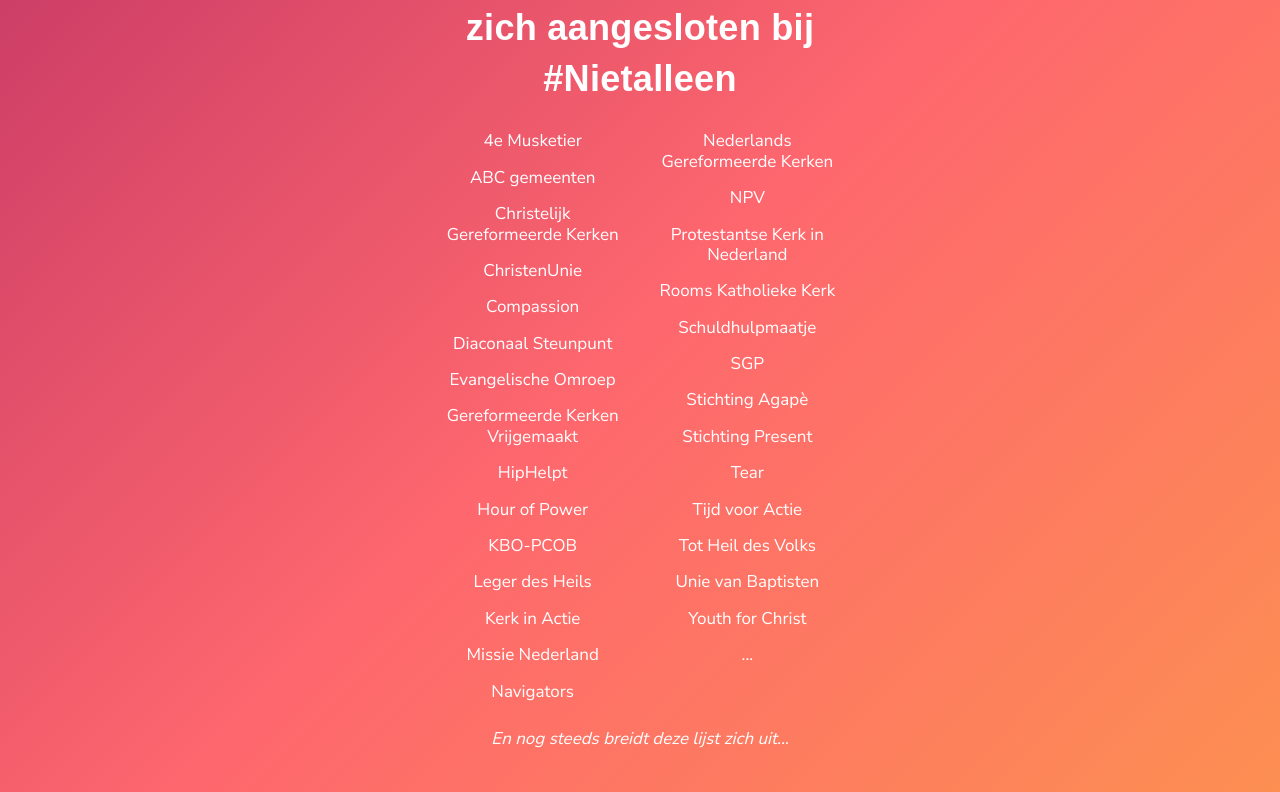
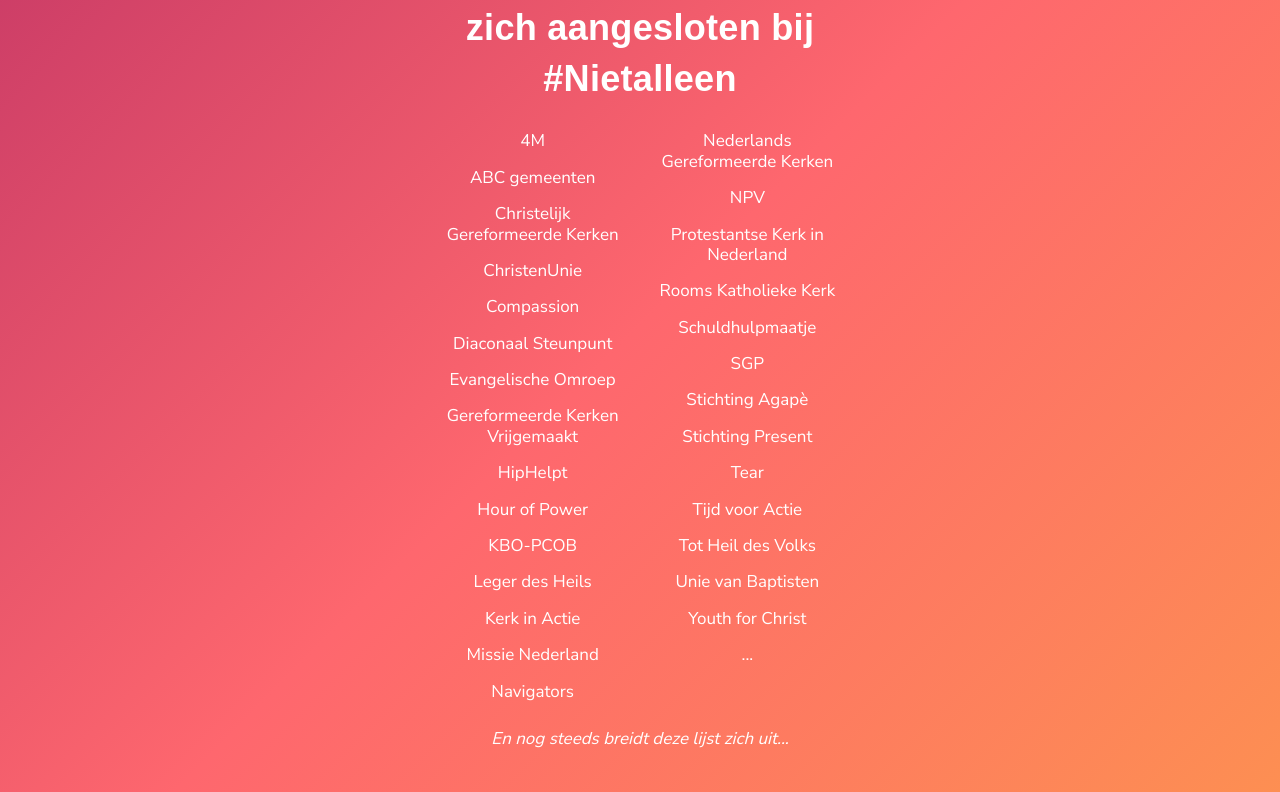
Before and after one commit to sdboer78/nietalleen, a Nuxt app: page /over in a window 1280 px wide. Shown: the part 1228-2020 px from the top of the page. Built offline with nearby package versions, Linux system fonts and the light colour scheme; a web font is replaced by a local one.

Commit message:
change 4de musketier to 4M

```diff
--- a/components/FooterContent.vue
+++ b/components/FooterContent.vue
@@ -29,7 +29,7 @@
     </div>
     <div class="mx-auto py-5">
       <p class="caption mb-2 white--text text-center">
-        #Nietalleen wordt geco&ouml;rdineerd door PKN, EO, ChristenUnie en De 4e musketier.
+        #Nietalleen wordt geco&ouml;rdineerd door PKN, EO, ChristenUnie en 4M.
       </p>
       <p class="caption mb-0 white--text text-center">
         <nuxt-link to="/over" class="white--text wrap-whitespace">
--- a/pages/over.vue
+++ b/pages/over.vue
@@ -70,7 +70,7 @@
           </h2>
           <v-row class="partner-list">
             <v-col>
-              <p>4e Musketier</p>
+              <p>4M</p>
               <p>ABC gemeenten</p>
               <p>Christelijk Gereformeerde Kerken</p>
               <p>ChristenUnie</p>
```
